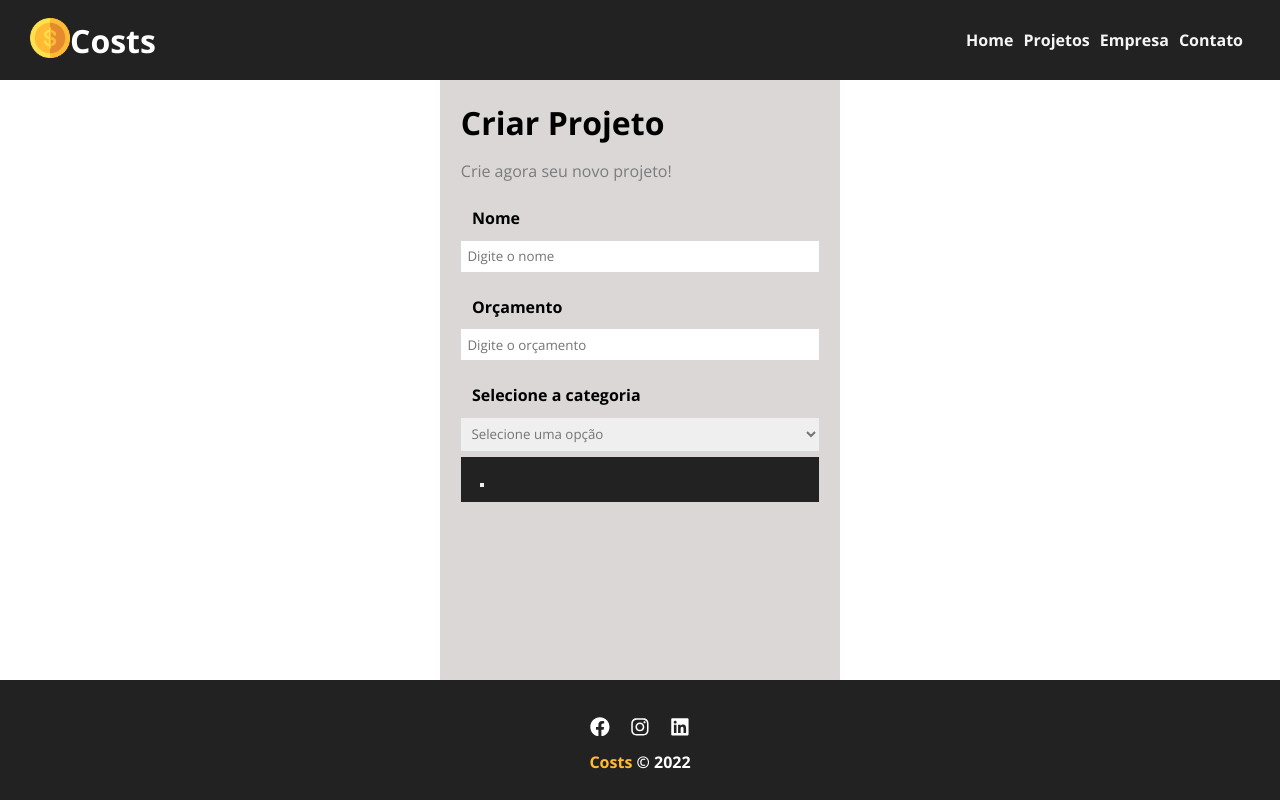
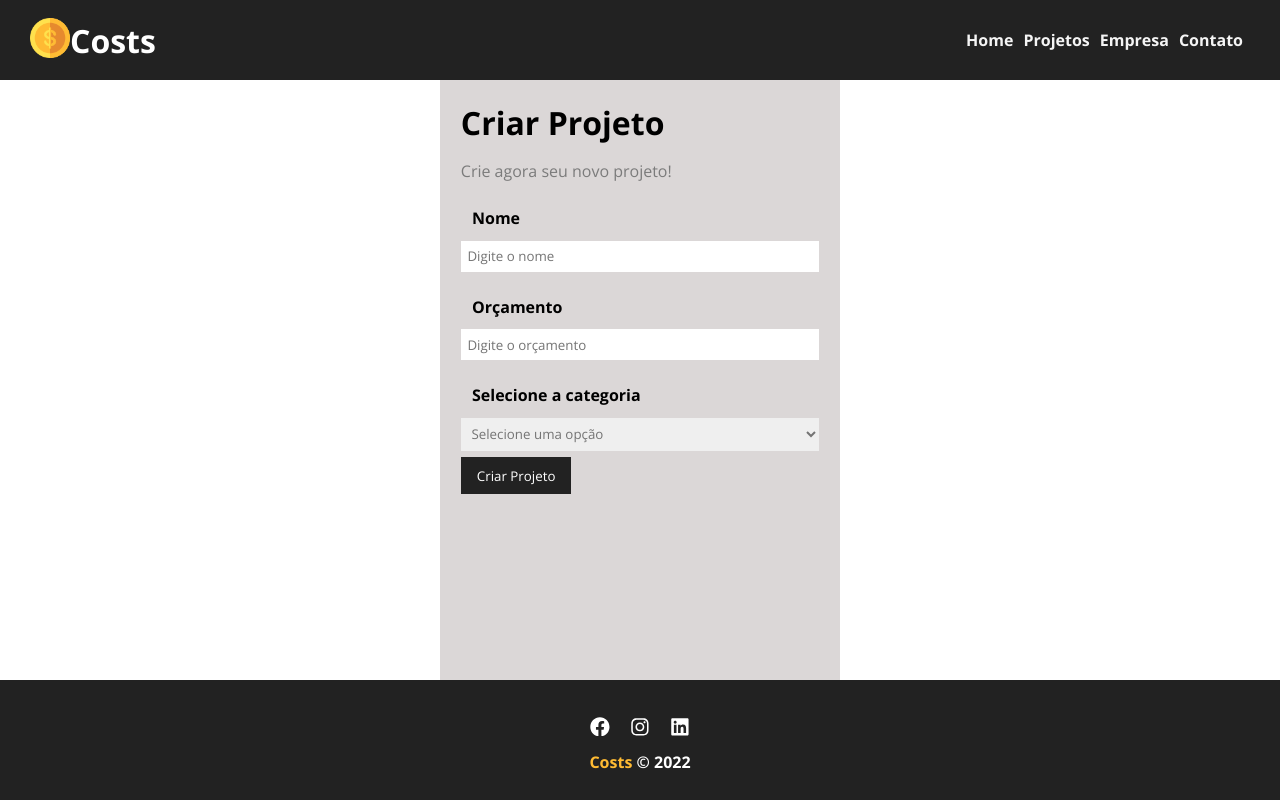
Before and after one commit to JosediO/Costs, a React (Create React App) app: page /NovoProjeto in a window 1280 px wide. Built offline with nearby package versions, Linux system fonts and the light colour scheme.

Commit message:
new project page

```diff
--- a/src/Components/Form/SubmitBtn.js
+++ b/src/Components/Form/SubmitBtn.js
@@ -1,9 +1,9 @@
 import './SubmitBtn.css'
 
-function SubmitBtn({text}){
+function SubmitBtn(text){
     return(
-           <div className="btn">
-                <button text={text} ></button>
+           <div >
+                <button className="btn"> Criar Projeto</button>
            </div>
     )
 }
--- a/src/Components/Project/ProjectForms.js
+++ b/src/Components/Project/ProjectForms.js
@@ -4,22 +4,14 @@ import SubmitBtn from "../Form/SubmitBtn"
 
 import './ProjectForms.css'
 
-function ProjectForms({btnText}){
+function ProjectForms(){
     return(
         <form className="form">
-            <div>
                 <Input type="text" text="Nome" placeholder="Digite o nome" name="name"/>
-            </div>
+                <Input type="number" text="Orçamento " placeholder="Digite o orçamento" name="budget"/>
+                <Select name="category_id" text="Selecione a categoria"/>
+                <SubmitBtn />
 
-            <div>
-                <Input type="number" text="Orçamento " placeholder="Digite o orçamento" name="budget"/>
-            </div>
-            <div>
-                <Select name="id" text="Selecione a categoria"/>
-            </div>
-            <div>
-                <SubmitBtn text={btnText}/>
-            </div>
         </form>
     )
 }
--- a/src/Components/pages/Home/Home.js
+++ b/src/Components/pages/Home/Home.js
@@ -10,7 +10,7 @@ function Home (){
             <h1>Bem vindo ao <span>Costs</span></h1>
             <p>O seu gerenciador de projetos!</p>
             <img src={logoHome} alt="Costs" />
-            <Linkbtn exact to='/novoProjeto' text="Projetar!"/>
+            <Linkbtn exact to='/novoProjeto' text="Criar Projeto"/>
         </section>
         </>
     )
--- a/src/Components/pages/NovoProjeto.js
+++ b/src/Components/pages/NovoProjeto.js
@@ -8,7 +8,7 @@ function NovoProjeto(){
             <div className="newproject">
                 <h1>Criar Projeto</h1>
                 <p>Crie agora seu novo projeto!</p>
-                <ProjectForms btnText="Criar Projeto"/>
+                <ProjectForms/>
             </div>
         </>
     )
```
